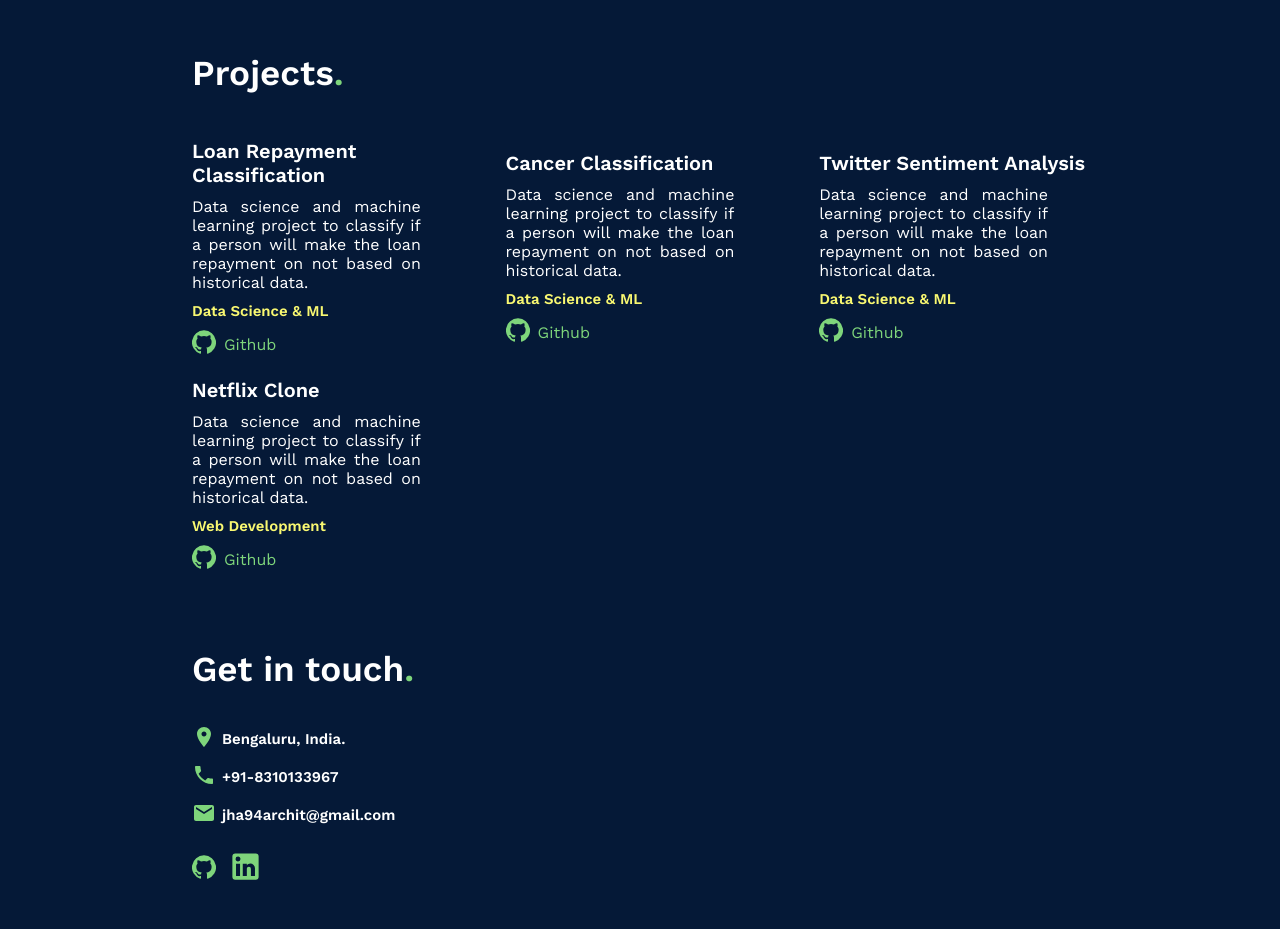
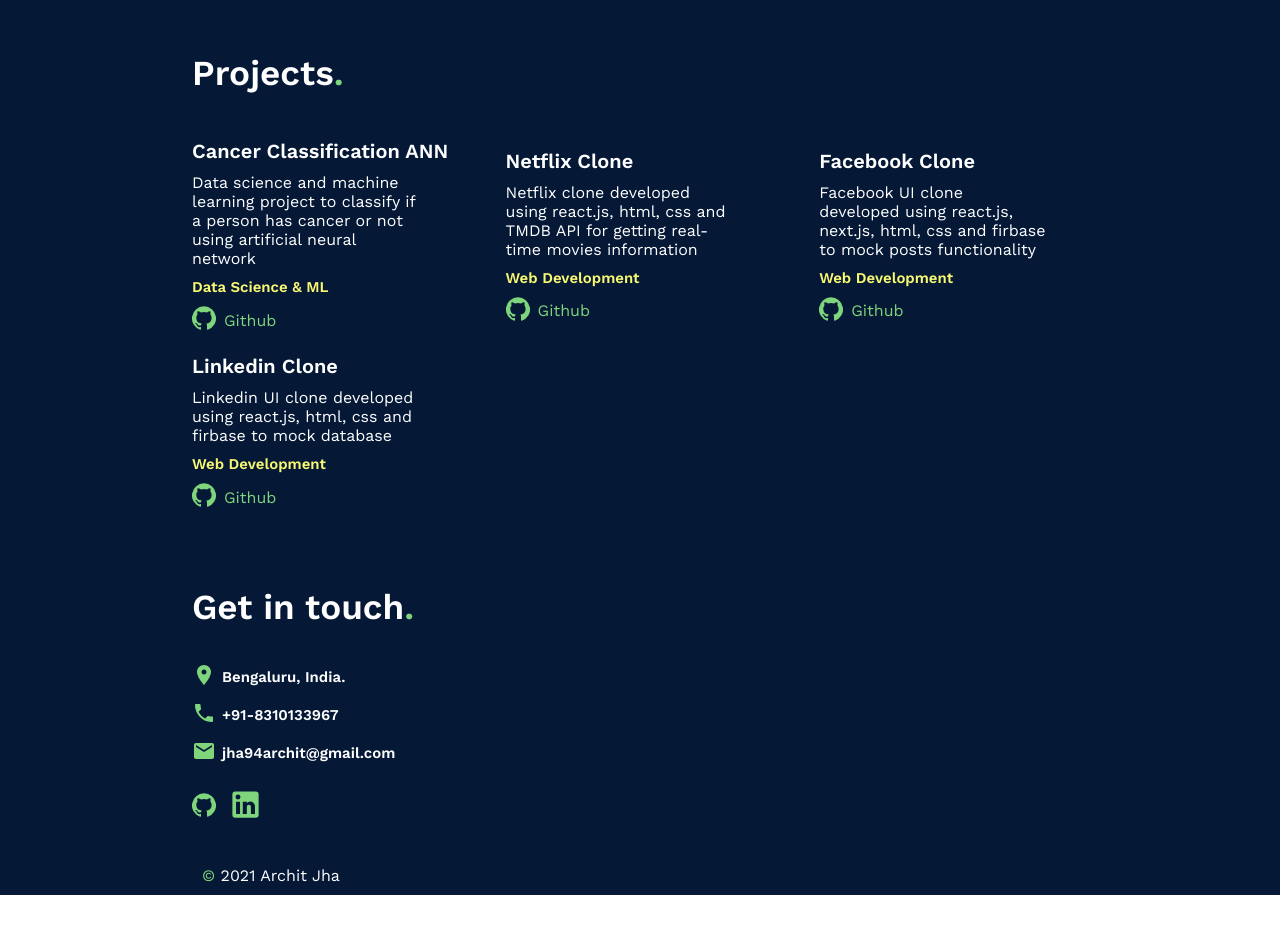
Before and after one commit to jha94archit/react-portfolio, a React (Create React App) app: page / in a window 1280 px wide. Shown: the part 1320-2249 px from the top of the page. After the commit the page ends 2215 px from the top, so only its background shows below. Built offline with nearby package versions, Linux system fonts and the light colour scheme.

Commit message:
Made changes to the projects data

```diff
--- a/src/Components/common/ProjectCard/ProjectCard.css
+++ b/src/Components/common/ProjectCard/ProjectCard.css
@@ -1,6 +1,7 @@
 .project-card {
   display: flex;
   flex-direction: column;
+  justify-content: center;
   margin-top: 10px;
   width: 30%;
 }
@@ -18,7 +19,7 @@
 .project-desc {
   margin-bottom: 10px;
   padding-right: 40px;
-  text-align: justify;
+  text-align: left;
 }
 
 .tag {
@@ -47,5 +48,7 @@
 @media (max-width: 768px) {
   .project-card {
     width: 100%;
+    margin-top: 20px;
+    margin-bottom: 20px;
   }
 }
--- a/src/Data/project_data.js
+++ b/src/Data/project_data.js
@@ -1,27 +1,27 @@
 export const project_data = [
     {
-        title: 'Loan Repayment Classification',
-        desc: 'Data science and machine learning project to classify if a person will make the loan repayment on not based on historical data.',
-        tag: 'Data Science & ML',
-        link: 'https://github.com/jha94archit/CancerClassificationANN'
-    },
-    {
-        title: 'Cancer Classification',
-        desc: 'Data science and machine learning project to classify if a person will make the loan repayment on not based on historical data.',
-        tag: 'Data Science & ML',
-        link: 'https://github.com/jha94archit/CancerClassificationANN'
-    },
-    {
-        title: 'Twitter Sentiment Analysis',
-        desc: 'Data science and machine learning project to classify if a person will make the loan repayment on not based on historical data.',
+        title: 'Cancer Classification ANN',
+        desc: 'Data science and machine learning project to classify if a person has cancer or not using artificial neural network',
         tag: 'Data Science & ML',
         link: 'https://github.com/jha94archit/CancerClassificationANN'
     },
     {
         title: 'Netflix Clone',
-        desc: 'Data science and machine learning project to classify if a person will make the loan repayment on not based on historical data.',
+        desc: 'Netflix clone developed using react.js, html, css and TMDB API for getting real-time movies information',
         tag: 'Web Development',
         link: 'https://github.com/jha94archit/CancerClassificationANN'
+    },
+    {
+        title: 'Facebook Clone',
+        desc: 'Facebook UI clone developed using react.js, next.js, html, css and firbase to mock posts functionality',
+        tag: 'Web Development',
+        link: 'https://github.com/jha94archit/facebook-clone'
+    },
+    {
+        title: 'Linkedin Clone',
+        desc: 'Linkedin UI clone developed using react.js, html, css and firbase to mock database',
+        tag: 'Web Development',
+        link: 'https://github.com/jha94archit/React-Linkedin-Clone'
     },
 
 
```
